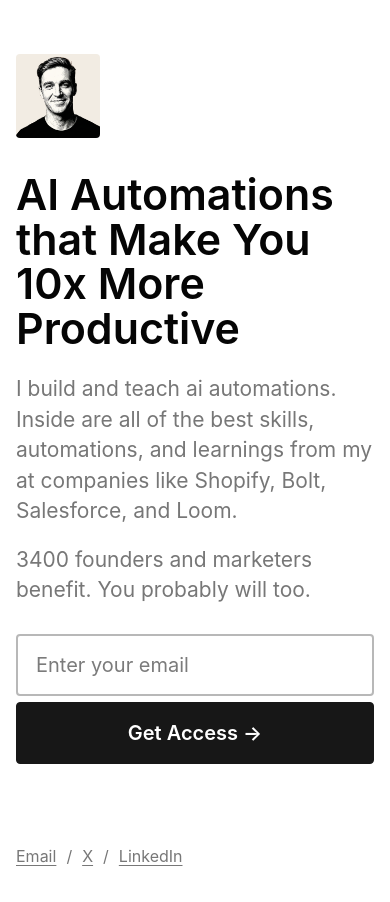
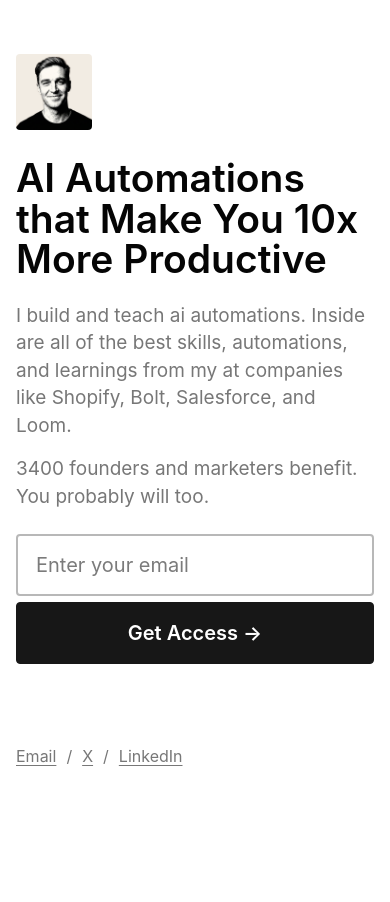
Before and after one commit to mrwillnelson/mrwillnelson.com, a website: page web/index.html in a window 390 px wide. After the commit the page ends 844 px from the top, so only its background shows below. Drawn offline with Linux system fonts and the light colour scheme.

Commit message:
Reduce landing page scale

```diff
--- a/web/style.css
+++ b/web/style.css
@@ -37,7 +37,7 @@ a {
 }
 
 .page {
-  width: min(100% - 48px, 720px);
+  width: min(100% - 48px, 640px);
   min-height: 100vh;
   margin: 0 auto;
   display: flex;
@@ -46,35 +46,35 @@ a {
 }
 
 .intro {
-  margin-top: clamp(160px, 22vh, 230px);
-  max-width: 720px;
+  margin-top: clamp(150px, 21vh, 220px);
+  max-width: 640px;
 }
 
 .profile {
   display: block;
-  width: 100px;
-  height: 100px;
-  margin: 0 0 28px;
+  width: 86px;
+  height: 86px;
+  margin: 0 0 24px;
   border-radius: 4px;
   object-fit: cover;
 }
 
 h1 {
   margin: 0;
-  max-width: 720px;
+  max-width: 640px;
   font-family: Inter, ui-sans-serif, -apple-system, BlinkMacSystemFont, "Segoe UI", Roboto, Helvetica, Arial, sans-serif;
-  font-size: clamp(48px, 3.45vw, 64px);
+  font-size: clamp(42px, 3vw, 56px);
   font-weight: 620;
-  line-height: 1.04;
+  line-height: 1.05;
   letter-spacing: 0;
 }
 
 .subhead {
-  max-width: 720px;
-  margin: 32px 0 0;
+  max-width: 640px;
+  margin: 28px 0 0;
   color: var(--muted);
-  font-size: clamp(21px, 1.45vw, 27px);
-  line-height: 1.55;
+  font-size: clamp(19px, 1.25vw, 23px);
+  line-height: 1.58;
   font-weight: 400;
 }
 
@@ -83,23 +83,23 @@ h1 {
 }
 
 .subhead p + p {
-  margin-top: 18px;
+  margin-top: 16px;
 }
 
 .signup {
   display: grid;
-  grid-template-columns: minmax(0, 1fr) 196px;
+  grid-template-columns: minmax(0, 1fr) 172px;
   gap: 6px;
-  max-width: 720px;
-  margin-top: 26px;
+  max-width: 640px;
+  margin-top: 24px;
 }
 
 .signup input,
 .signup button {
-  min-height: 66px;
+  min-height: 58px;
   border-radius: 4px;
   font: inherit;
-  font-size: 20px;
+  font-size: 18px;
 }
 
 .signup input {
@@ -107,7 +107,7 @@ h1 {
   border: 2px solid var(--line);
   background: var(--field);
   color: var(--text);
-  padding: 0 20px;
+  padding: 0 18px;
 }
 
 .signup input::placeholder {
@@ -128,7 +128,7 @@ h1 {
   border: 1px solid var(--button);
   background: var(--button);
   color: var(--button-text);
-  padding: 0 20px;
+  padding: 0 18px;
   font-weight: 600;
   cursor: pointer;
   white-space: nowrap;
@@ -153,7 +153,7 @@ h1 {
   display: flex;
   flex-wrap: wrap;
   gap: 10px;
-  margin-top: 150px;
+  margin-top: 138px;
   padding-top: 0;
   color: var(--muted);
   font-size: 16px;
@@ -177,7 +177,7 @@ h1 {
 
 @media (max-width: 560px) {
   .page {
-    width: min(100% - 32px, 720px);
+    width: min(100% - 32px, 640px);
     padding-top: 0;
   }
 
@@ -186,25 +186,25 @@ h1 {
   }
 
   .profile {
-    width: 84px;
-    height: 84px;
-    margin-bottom: 34px;
+    width: 76px;
+    height: 76px;
+    margin-bottom: 28px;
   }
 
   h1 {
-    font-size: clamp(40px, 11vw, 52px);
+    font-size: clamp(36px, 10vw, 46px);
     line-height: 1.04;
   }
 
   .subhead {
-    margin-top: 24px;
-    font-size: 21px;
+    margin-top: 22px;
+    font-size: 19px;
     line-height: 1.45;
   }
 
   .signup {
     grid-template-columns: 1fr;
-    margin-top: 28px;
+    margin-top: 24px;
   }
 
   .signup input,
```
